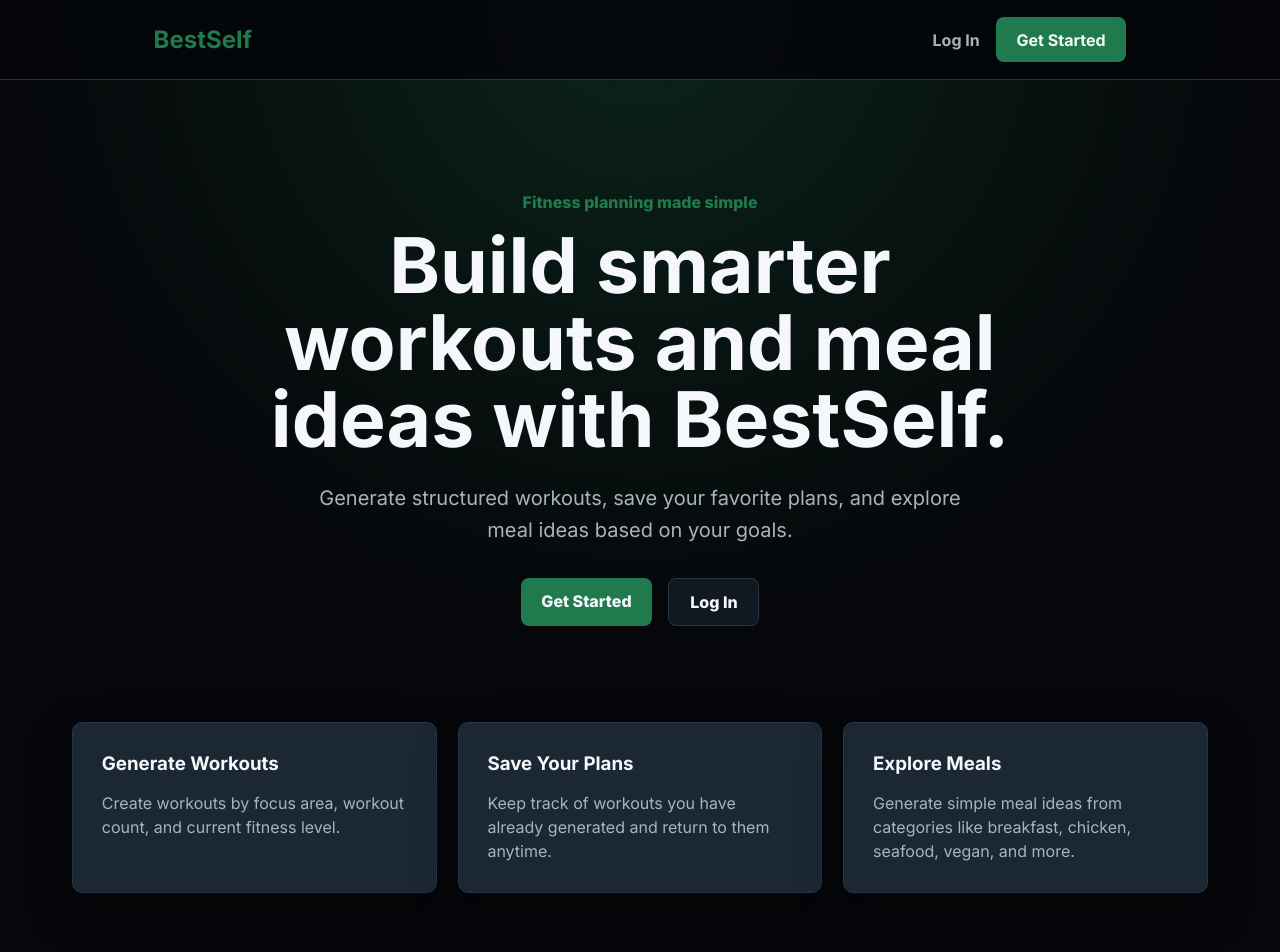
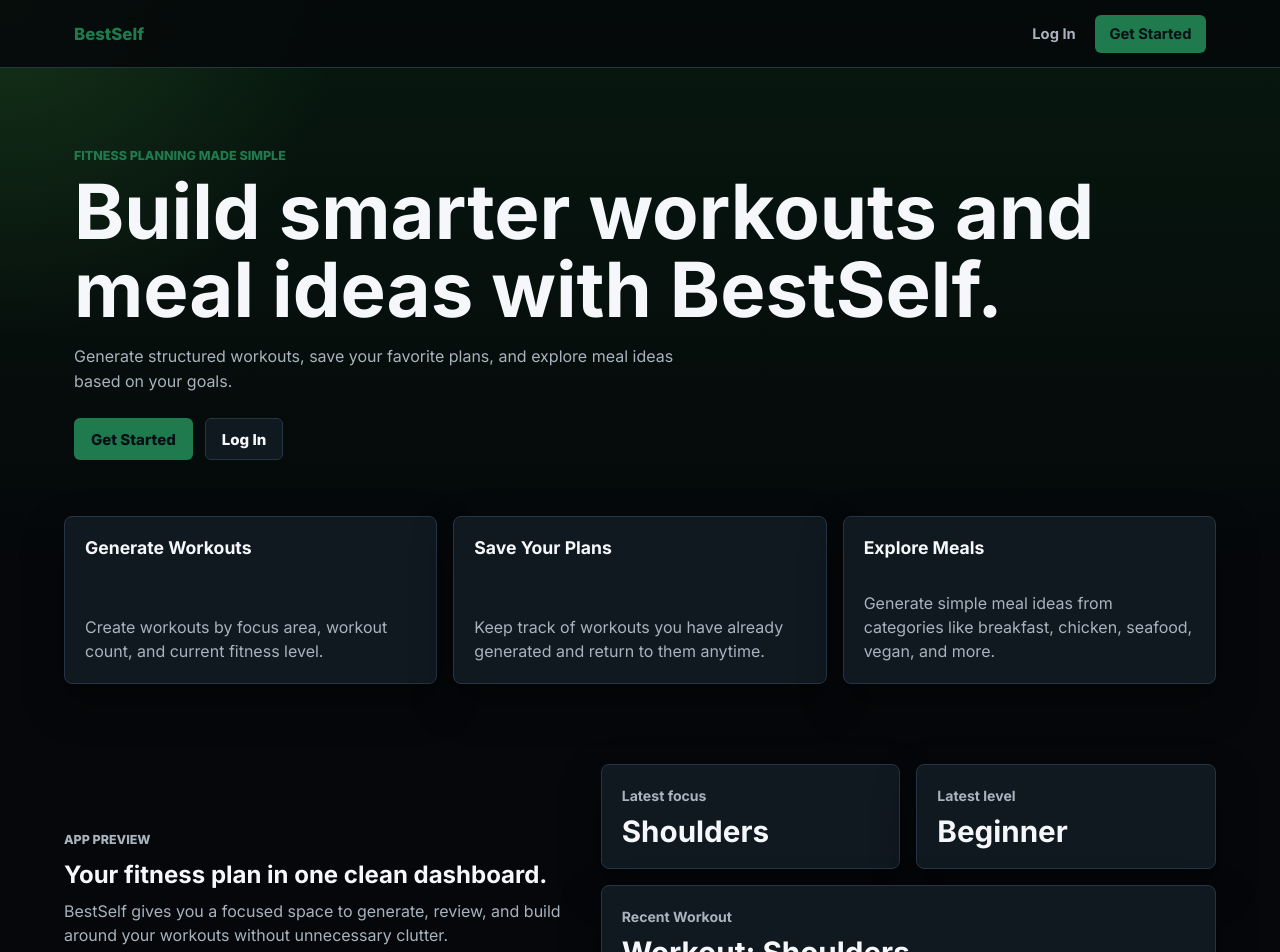
Before and after one commit to romanedorrel/bestself-fitness-generator, a Next.js app: page / in a window 1280 px wide. Shown: the top 952 px of the page. Built offline with nearby package versions, Linux system fonts and the light colour scheme.

Commit message:
Update landing page with current app theme

```diff
--- a/app/page.module.css
+++ b/app/page.module.css
@@ -1,118 +1,180 @@
 .page {
   min-height: 100vh;
   background:
-    radial-gradient(circle at top, rgba(31, 122, 77, 0.25), transparent 35%),
-    var(--color-bg);
-
+    radial-gradient(
+      circle at top left,
+      rgba(117, 251, 97, 0.12),
+      transparent 340px
+    ),
+    linear-gradient(180deg, #07190f 0%, var(--color-bg) 46%);
   color: var(--color-text);
 }
 
 .nav {
-  height: 80px;
-  padding: 0 12%;
+  position: sticky;
+  top: 0;
+  z-index: 1000;
+  min-height: 68px;
+  padding: 0 max(1.5rem, calc((100vw - 1180px) / 2 + 1.5rem));
   display: flex;
   align-items: center;
   justify-content: space-between;
+  gap: 2rem;
+  background: rgba(5, 7, 10, 0.86);
   border-bottom: 1px solid var(--color-border);
-  background: rgba(5, 7, 10, 0.95);
+  backdrop-filter: blur(14px);
 }
 
 .logo {
   color: var(--color-primary);
-  font-size: 1.5rem;
+  font-size: 1.05rem;
+  font-weight: 800;
 }
 
 .navLinks {
   display: flex;
   align-items: center;
-  gap: 1rem;
+  gap: 0.35rem;
 }
 
 .navLinks a {
   color: var(--color-muted);
-  text-decoration: none;
-  font-weight: 700;
+  display: inline-flex;
+  align-items: center;
+  min-height: 38px;
+  padding: 0 0.85rem;
+  border-radius: 6px;
+  font-size: 0.92rem;
+  font-weight: 650;
+}
+
+.navLinks a:hover {
+  background: var(--color-surface-muted);
+  color: var(--color-primary);
 }
 
 .navButton,
 .primaryButton {
   background: var(--color-primary);
-  color: var(--color-text) !important;
-  padding: 0.8rem 1.3rem;
-  border-radius: 8px;
-  font-weight: 800;
+  color: #041016 !important;
+  min-height: 42px;
+  padding: 0 1rem;
+  border: 1px solid transparent;
+  border-radius: 6px;
+  font-size: 0.94rem;
+  font-weight: 750;
+  display: inline-flex;
+  align-items: center;
+  justify-content: center;
 }
+
 .primaryButton:hover {
   background: var(--color-primary-dark);
 }
+
+.navLinks .navButton:hover {
+  background: var(--color-primary-dark) !important;
+  color: #041016 !important;
+}
+
 .hero {
-  max-width: 900px;
+  max-width: 1180px;
   margin: 0 auto;
-  padding: 7rem 2rem 4rem;
-  text-align: center;
+  padding: 5rem 1.5rem 2rem;
 }
 
 .badge,
 .sectionLabel {
   color: var(--color-primary);
   font-weight: 800;
+  font-size: 0.78rem;
+  text-transform: uppercase;
+  margin-bottom: 0.65rem;
+}
+
+.hero h1 {
+  width: 100%;
+  font-size: clamp(2.35rem, 6vw, 4.75rem);
+  line-height: 1.02;
   margin-bottom: 1rem;
 }
 
-.hero h1 {
-  font-size: clamp(2.5rem, 6vw, 5rem);
-  line-height: 1;
-  margin-bottom: 1.5rem;
-}
-
 .heroText {
-  max-width: 650px;
-  margin: 0 auto;
+  max-width: 640px;
   color: var(--color-muted);
-  font-size: 1.25rem;
-  line-height: 1.6;
+  font-size: 1rem;
+  line-height: 1.55;
 }
 
 .heroActions {
-  margin-top: 2rem;
+  margin-top: 1.5rem;
   display: flex;
-  justify-content: center;
-  gap: 1rem;
+  gap: 0.75rem;
+  flex-wrap: wrap;
 }
 
 .secondaryButton {
   color: var(--color-text);
   border: 1px solid var(--color-border);
   background: var(--color-surface);
-  padding: 0.8rem 1.3rem;
-  border-radius: 8px;
-  text-decoration: none;
-  font-weight: 800;
+  min-height: 42px;
+  padding: 0 1rem;
+  border-radius: 6px;
+  font-size: 0.94rem;
+  font-weight: 750;
+  display: inline-flex;
+  align-items: center;
+  justify-content: center;
+}
+
+.secondaryButton:hover {
+  border-color: var(--color-primary);
+  color: var(--color-primary);
+  background: var(--color-surface-muted);
 }
 
 .features {
   max-width: 1200px;
   margin: 0 auto;
-  padding: 2rem;
+  padding: 1.5rem;
   display: grid;
   grid-template-columns: repeat(3, 1fr);
-  gap: 1.3rem;
+  gap: 1rem;
 }
 
 .card,
 .statCard,
 .statCardWide {
-  background: var(--color-surface-raised);
+  background: var(--color-surface);
   border: 1px solid var(--color-border);
-  border-radius: 10px;
-  padding: 1.8rem;
+  border-radius: 8px;
+  padding: 1.25rem;
   box-shadow: var(--shadow-soft);
+}
+
+.card {
+  min-height: 168px;
+  display: flex;
+  flex-direction: column;
+  justify-content: space-between;
+  transition:
+    border-color 0.2s ease,
+    transform 0.2s ease;
+}
+
+.card:hover {
+  border-color: rgba(31, 122, 77, 0.58);
+  transform: translateY(-2px);
 }
 
 .card h3,
 .preview h2,
 .cta h2 {
-  margin-bottom: 1rem;
+  margin-bottom: 0.65rem;
+}
+
+.card h3 {
+  font-size: 1.1rem;
 }
 
 .card p,
@@ -124,30 +186,32 @@
 
 .preview {
   max-width: 1200px;
-  margin: 3rem auto;
-  padding: 2rem;
+  margin: 2rem auto;
+  padding: 1.5rem;
   display: grid;
   grid-template-columns: 1fr 1.2fr;
-  gap: 2rem;
+  gap: 1.5rem;
   align-items: center;
 }
 
 .previewGrid {
   display: grid;
   grid-template-columns: 1fr 1fr;
-  gap: 1.2rem;
+  gap: 1rem;
 }
 
 .statCard span,
 .statCardWide span {
-  color: #94a3b8;
+  color: var(--color-muted);
+  font-size: 0.88rem;
   font-weight: 700;
 }
 
 .statCard h3,
 .statCardWide h3 {
-  font-size: 2rem;
-  margin-top: 0.8rem;
+  font-size: 1.85rem;
+  line-height: 1.1;
+  margin-top: 0.65rem;
 }
 
 .statCardWide {
@@ -155,26 +219,38 @@
 }
 
 .cta {
-  max-width: 900px;
-  margin: 4rem auto 0;
-  padding: 4rem 2rem 6rem;
+  max-width: 1180px;
+  margin: 2.5rem auto 0;
+  padding: 0 1.5rem 4rem;
   text-align: center;
 }
 
 .cta a {
-  display: inline-block;
-  margin-top: 1rem;
+  display: inline-flex;
+  margin-top: 0.5rem;
   text-decoration: none;
 }
 
 @media (max-width: 850px) {
   .nav {
-    padding: 0 1.5rem;
+    padding: 0.8rem 1rem;
+    align-items: flex-start;
+    gap: 0.75rem;
+  }
+
+  .navLinks {
+    flex-wrap: wrap;
+    justify-content: flex-end;
+  }
+
+  .hero {
+    padding: 4rem 1rem 1.5rem;
   }
 
   .features,
   .preview {
     grid-template-columns: 1fr;
+    padding: 1rem;
   }
 
   .previewGrid {
@@ -186,6 +262,15 @@
   }
 
   .heroActions {
-    flex-direction: column;
+    align-items: stretch;
+  }
+
+  .primaryButton,
+  .secondaryButton {
+    width: 100%;
+  }
+
+  .cta {
+    padding: 1rem 1rem 3rem;
   }
 }
```
